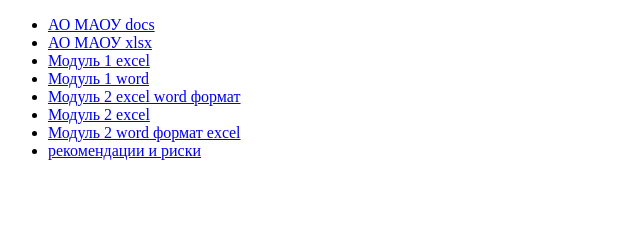
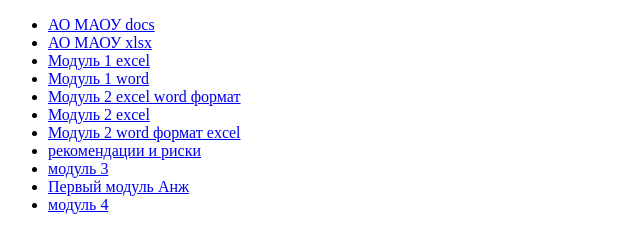
Before and after one commit to haku14/testweb, a plain HTML site: page index.html in a window 1280 px wide. Shown: the whole page, without its empty margins (0-640 px from the left). Drawn offline with Linux system fonts and the light colour scheme.

Commit message:
add files

```diff
--- a/index.html
+++ b/index.html
@@ -15,6 +15,15 @@
       <li>
         <a href="files\рекомендации и риски .docx">рекомендации и риски</a>
       </li>
+      <li>
+        <a href="files/модуль 3.docx">модуль 3</a>
+      </li>
+      <li>
+        <a href="files/Первый модуль Анж .xlsx">Первый модуль Анж</a>
+      </li>
+      <li>
+        <a href="files/модуль 4.docx">модуль 4</a>
+      </li>
     </ul>
   </body>
 </html>
```
Also changed, not shown: 3 other files.
